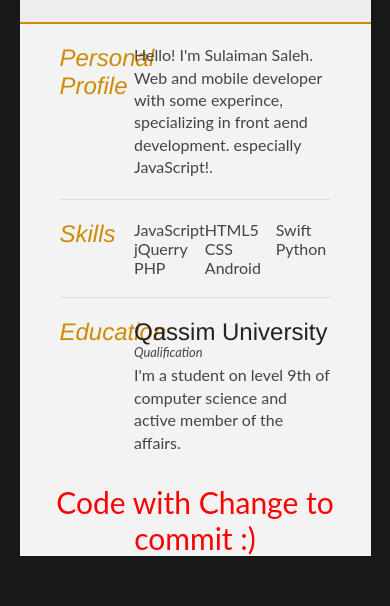
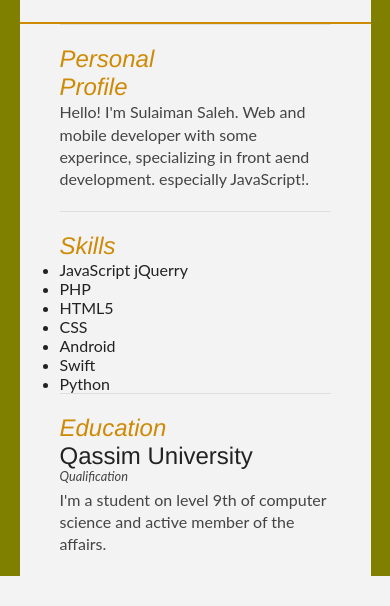
Before and after one commit to Sulaiman122/portfolio, a plain HTML site: page index.html in a window 390 px wide. Shown: the part 303-909 px from the top of the page. Drawn offline with Linux system fonts and the light colour scheme.

Commit message:
responsive and other changes

```diff
--- a/index.html
+++ b/index.html
@@ -81,11 +81,6 @@
 		</section>
 
 	</div>
-	<div>
-
-		<h1 id="commit">Code with Change to commit :)</h1>
-
-	</div>
 </div>
 
 </body>
--- a/style.css
+++ b/style.css
@@ -4,21 +4,16 @@ font:inherit;
 	font-size:100%;
 	margin:0;
 	padding:0;
-vertical-align:baseline;
 }
 
-#commit{
-	font-size: 30px;
-	text-align: center;
-	color: red;
-}
+
 
 article,section {
 	display:block;
 }
 
 html, body {
-	background: #181818;
+	background: #f3f3f3;
 	font-family: 'Lato', helvetica, arial, sans-serif;
 	font-size: 16px;
 	color: #222;
@@ -45,7 +40,7 @@ p {
 .mainDetails {
 	padding: 25px 35px;
 	border-bottom: 2px solid #cf8a05;
-	background: #ededed;
+	background: #f3f3f3;
 }
 
 #name h1 {
@@ -100,11 +95,6 @@ p {
 #contactDetails ul li a, a[href^=tel] {
 	color: #444;
 	text-decoration: none;
-	-webkit-transition: all .3s ease-in;
-	-moz-transition: all .3s ease-in;
-	-o-transition: all .3s ease-in;
-	-ms-transition: all .3s ease-in;
-	transition: all .3s ease-in;
 }
 
 #contactDetails ul li a:hover {
@@ -117,13 +107,7 @@ section {
 	padding: 20px 0 0;
 }
 
-section:first-child {
-	border-top: 0;
-}
 
-section:last-child {
-	padding: 20px 0 10px;
-}
 
 .sectionTitle {
 	float: left;
@@ -154,9 +138,8 @@ section:last-child {
 	margin-bottom: 3px;
 }
 
-.keySkills {
+.Skills {
 	list-style-type: none;
-	-moz-column-count:3;
 	-webkit-column-count:3;
 	column-count:3;
 	margin-bottom: 20px;
@@ -164,6 +147,28 @@ section:last-child {
 	color: #444;
 }
 
-.keySkills ul li {
+.Skills ul li {
 	margin-bottom: 3px;
 }
+
+/* For mobile phones: */
+@media only screen and (max-width:620px) {
+
+  .sectionContent {
+    width:100%;
+  }
+}
+
+/* If the screen size is 601px or more, set the font-size of <div> to 80px */
+@media only screen and (min-width: 601px) {
+  div.sectionTitle {
+    font-size: 27px;
+  }
+}
+
+/* On screens that are 600px or less, set the background color to olive */
+@media screen and (max-width: 600px) {
+  body {
+    background-color: olive;
+  }
+}
```
Also changed, not shown: 1 other file. Lines whose indentation alone changed are shown as unchanged.
